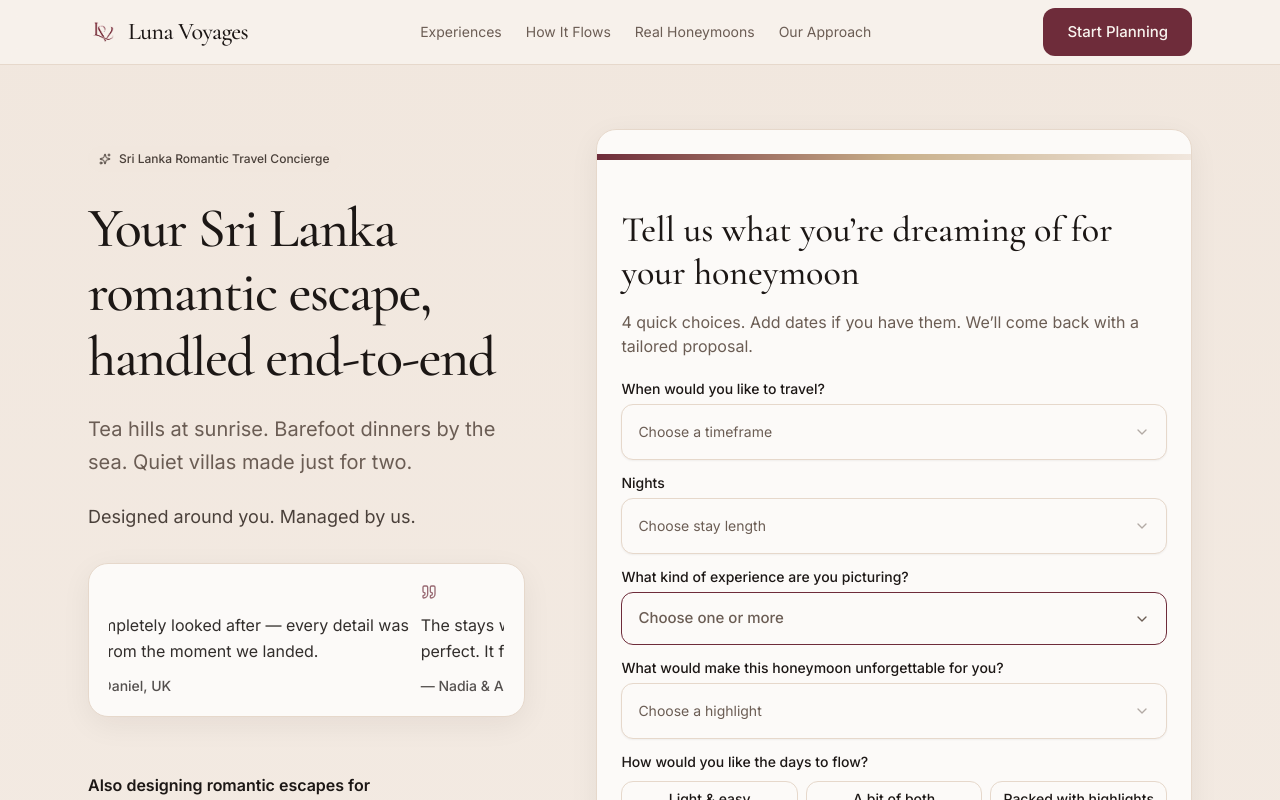
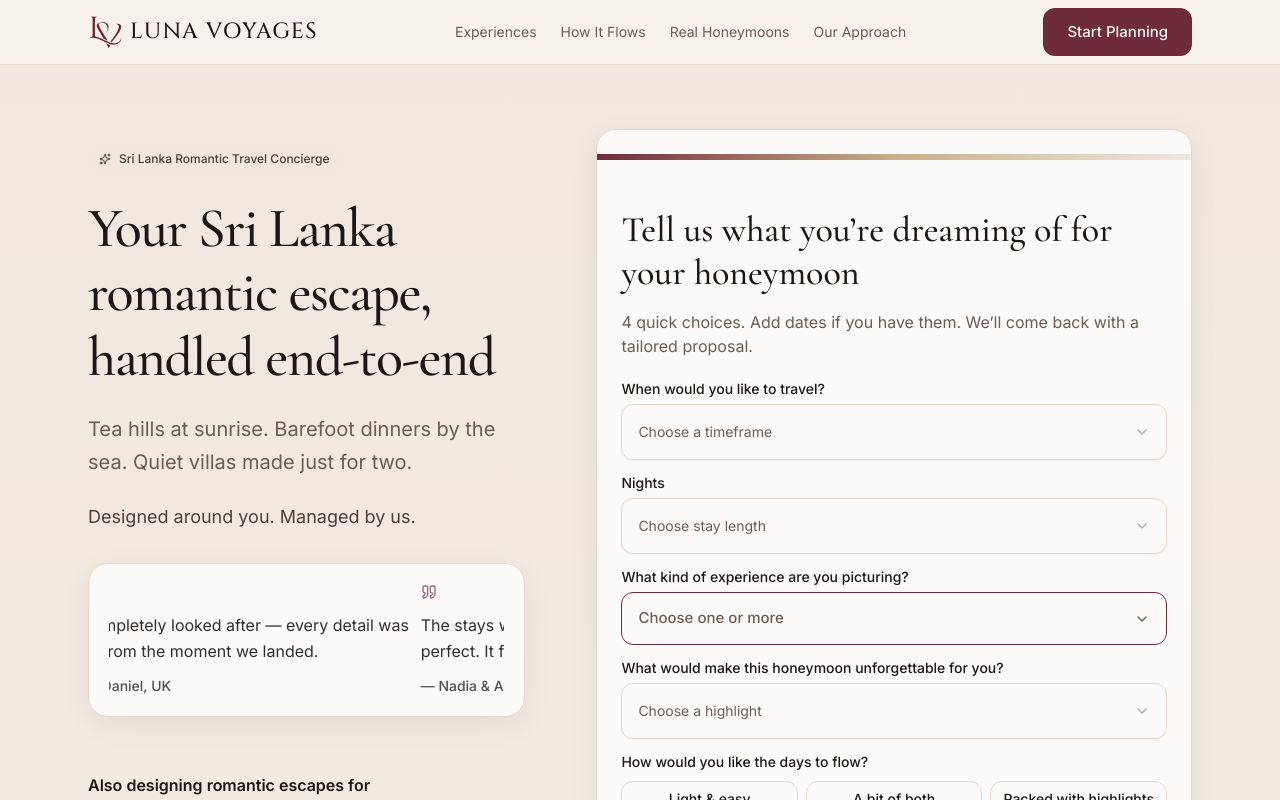
Before and after one commit to honeymoons-lk/hmx-planner, a Next.js app: page / in a window 1280 px wide. Shown: the top 800 px of the page. Built offline with nearby package versions, Linux system fonts and the light colour scheme.

Commit message:
Rebrand site to Luna Voyages

```diff
--- a/app/globals.css
+++ b/app/globals.css
@@ -154,6 +154,14 @@
   }
 }
 
+@layer utilities {
+  .font-wordmark {
+    font-family: var(--font-wordmark), "Cinzel", serif;
+    letter-spacing: 0.06em;
+    text-transform: uppercase;
+  }
+}
+
 @keyframes marquee-left {
   from {
     transform: translateX(0);
--- a/app/layout.tsx
+++ b/app/layout.tsx
@@ -1,5 +1,5 @@
 import type { Metadata } from "next";
-import { Cormorant_Garamond, Inter } from "next/font/google";
+import { Cinzel, Cormorant_Garamond, Inter } from "next/font/google";
 import "./globals.css";
 
 const displayFont = Cormorant_Garamond({
@@ -14,9 +14,15 @@ const bodyFont = Inter({
   variable: "--font-body",
 });
 
+const wordmarkFont = Cinzel({
+  subsets: ["latin"],
+  weight: ["400", "500", "600"],
+  variable: "--font-wordmark",
+});
+
 export const metadata: Metadata = {
-  title: "Honeymoons.lk",
-  description: "Luxury honeymoon planning in Sri Lanka",
+  title: "Luna Voyages",
+  description: "Luxury romantic travel planning in Sri Lanka",
 };
 
 export default function RootLayout({
@@ -26,7 +32,9 @@ export default function RootLayout({
 }>) {
   return (
     <html lang="en">
-      <body className={`${bodyFont.variable} ${displayFont.variable} min-h-screen bg-background text-foreground antialiased`}>
+      <body
+        className={`${bodyFont.variable} ${displayFont.variable} ${wordmarkFont.variable} min-h-screen bg-background text-foreground antialiased`}
+      >
         {children}
       </body>
     </html>
--- a/app/style-guide/page.tsx
+++ b/app/style-guide/page.tsx
@@ -1,18 +1,5 @@
 import type { Metadata } from "next";
-import { Cormorant_Garamond, Inter } from "next/font/google";
 import styles from "./style-guide.module.css";
-
-const displayFont = Cormorant_Garamond({
-  subsets: ["latin"],
-  weight: ["400", "500", "600", "700"],
-  variable: "--font-display",
-});
-
-const bodyFont = Inter({
-  subsets: ["latin"],
-  weight: ["400", "500", "600"],
-  variable: "--font-body",
-});
 
 export const metadata: Metadata = {
   title: "Luna Voyages Style Guide",
@@ -285,10 +272,10 @@ function ColorGroup({
 
 export default function StyleGuidePage() {
   return (
-    <main className={`${styles.guidePage} ${displayFont.variable} ${bodyFont.variable}`}>
+    <main className={styles.guidePage}>
       <div className={styles.pageGrid}>
         <aside className={styles.sideNav}>
-          <p className={styles.eyebrow}>Luna Voyages</p>
+          <p className={`${styles.eyebrow} font-wordmark`}>LUNA VOYAGES</p>
           <p className={styles.navTitle}>Design System</p>
           <nav aria-label="Style guide sections">
             <ul className={styles.navList}>
@@ -599,7 +586,7 @@ export default function StyleGuidePage() {
             />
             <article className={styles.darkPanel}>
               <p className={styles.eyebrow}>Footer Pattern</p>
-              <h3 className={styles.h2}>Luna Voyages</h3>
+              <h3 className={`${styles.h2} font-wordmark`}>LUNA VOYAGES</h3>
               <p className={styles.darkLead}>
                 A concierge-led approach to romantic travel in Sri Lanka.
               </p>
--- a/components/home/home-header.tsx
+++ b/components/home/home-header.tsx
@@ -17,10 +17,10 @@ export function HomeHeader({ brand, links, cta }: HomeHeaderProps) {
       <div className="mx-auto flex h-16 w-full max-w-6xl items-center justify-between px-4 md:px-6">
         <Link
           href="/"
-          className="inline-flex items-center gap-2.5 rounded-sm font-serif text-[24px] font-medium tracking-tight focus-visible:outline-none focus-visible:ring-2 focus-visible:ring-ring"
+          className="inline-flex items-center gap-2 rounded-sm text-[20px] font-medium tracking-tight md:text-[22px] focus-visible:outline-none focus-visible:ring-2 focus-visible:ring-ring"
         >
-          <Image src="/logo-icon.png" alt="Luna Voyages logo" width={30} height={30} priority />
-          <span>{brand}</span>
+          <Image src="/logo-icon.png" alt="Luna Voyages logo" width={34} height={34} priority />
+          <span className="font-wordmark leading-none">{brand}</span>
         </Link>
 
         <nav className="hidden items-center gap-6 md:flex" aria-label="Primary">
--- a/content/home-content.ts
+++ b/content/home-content.ts
@@ -1,6 +1,6 @@
 export const homeContent = {
   header: {
-    brand: "Luna Voyages",
+    brand: "LUNA VOYAGES",
     links: [
       { label: "Experiences", href: "#moments" },
       { label: "How It Flows", href: "#flow" },
@@ -254,6 +254,6 @@ export const homeContent = {
       { label: "Partner With Us", href: "/partner-with-us" },
       { label: "Privacy", href: "/privacy" },
     ],
-    copyright: "© 2026 Honeymoons.lk",
+    copyright: "© 2026 LUNA VOYAGES",
   },
 } as const;
```
Also changed, not shown: public/logo-icon.png, 1 other file (tests, documents, lock files or other folders).
